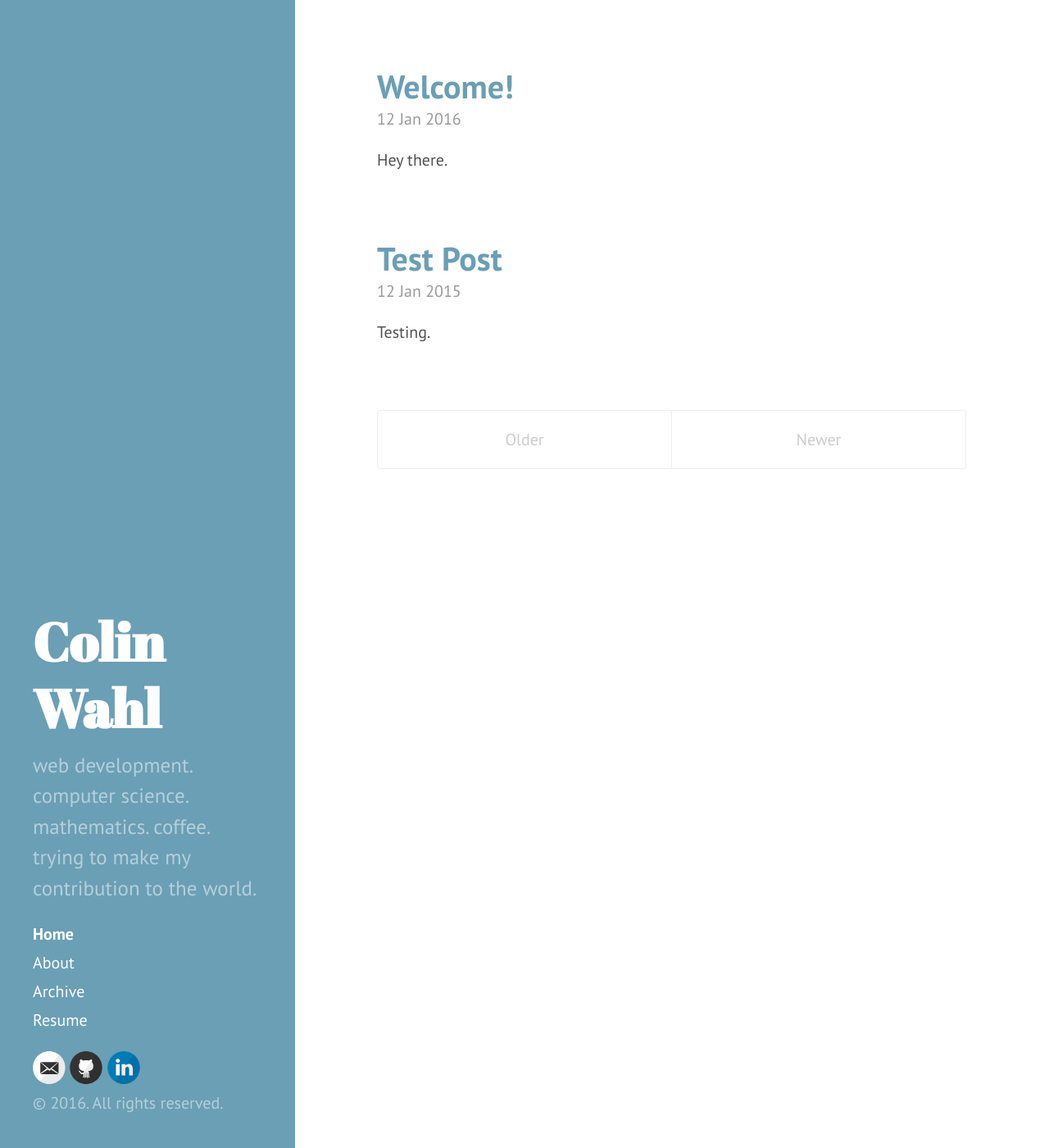
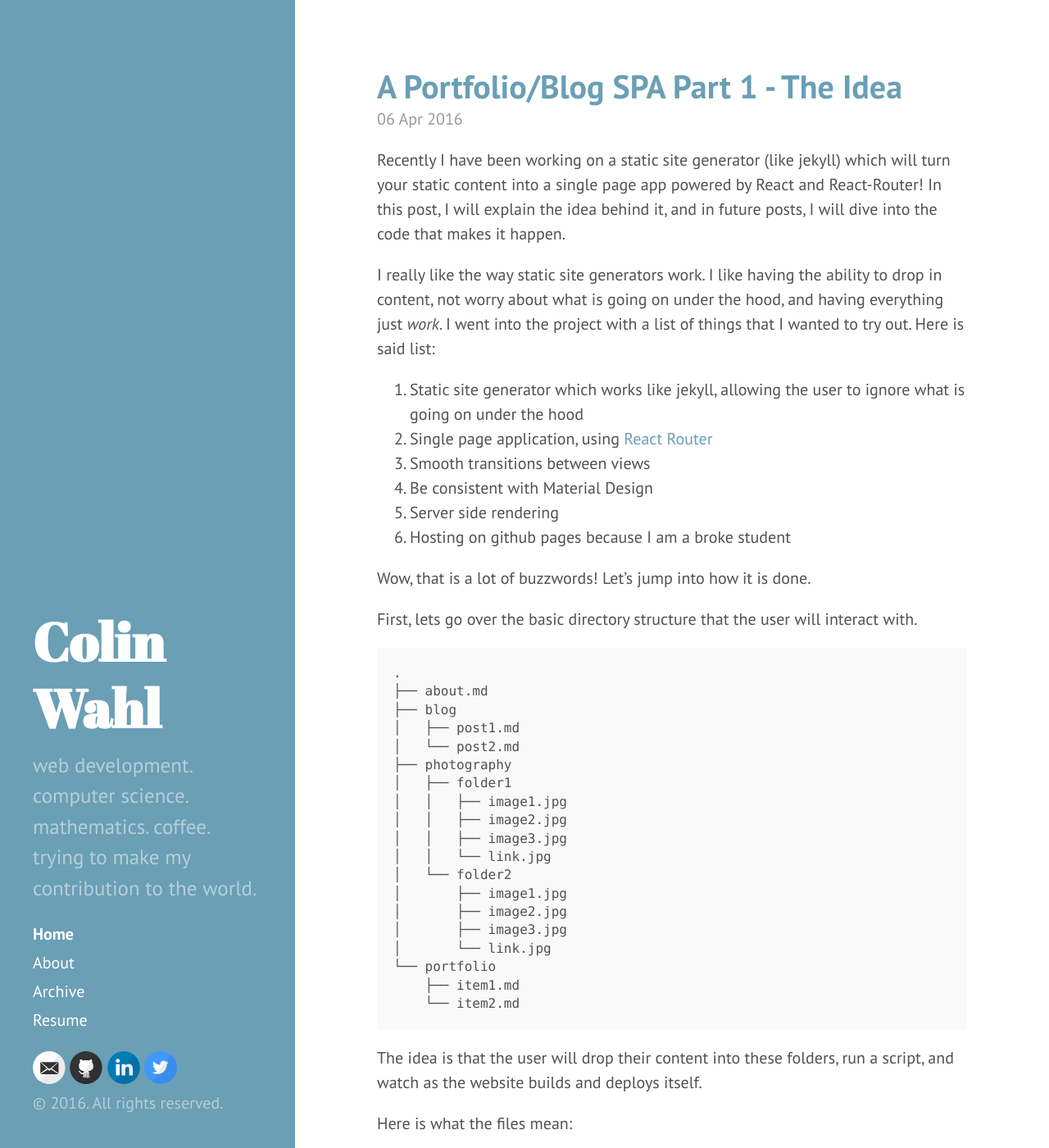
Before and after one commit to colinwahl/colinwahl.github.io, a Jekyll site: the page built from index.html, in a window 1280 px wide and 1400 px high. Shown: the whole window at 82% size. Built offline with Jekyll 4.4.1, drawn with Linux system fonts in a browser that asks for light colours; the list of posts is cut into pages by our own code; some of the changed text lies outside the part shown.

Commit message:
finished a post

````diff
--- a/_config.yml
+++ b/_config.yml
@@ -13,6 +13,9 @@ description:      'web development. computer science. mathematics. coffee. tryin
 url:              http://colinwahl.github.io
 baseurl:          /
 
+kramdown:
+  input: GFM
+
 footer-links:
   dribbble:
   email: colin.t.wahl@gmail.com
@@ -23,7 +26,7 @@ footer-links:
   linkedin: wahlcolin
   pinterest:
   rss: # just type anything here for a working RSS icon
-  twitter:
+  twitter: wahlcolin
   stackoverflow: # your stackoverflow profile, e.g. "users/50476/bart-kiers"
   youtube: # channel/<your_long_string> or user/<user-name>
   googleplus: # anything in your profile username that comes after plus.google.com/
--- a/_posts/2015-1-12-Test-Post.md
+++ /dev/null
@@ -1,6 +0,0 @@
----
-layout: page
-title: Test Post
----
-
-Testing.
--- a/_posts/2016-1-12-Welcome.md
+++ /dev/null
@@ -1,6 +0,0 @@
----
-layout: page
-title: Welcome!
----
-
-Hey there.
--- /dev/null
+++ b/_posts/2016-4-6-Static-Portfolio-Site-Generator-with-Javascript.md
@@ -0,0 +1,55 @@
+---
+layout: page
+title: A Portfolio/Blog SPA Part 1 - The Idea
+---
+
+Recently I have been working on a static site generator (like jekyll) which will turn your static content into a single page app powered by React and React-Router!  In this post, I will explain the idea behind it, and in future posts, I will dive into the code that makes it happen.
+
+I really like the way static site generators work.  I like having the ability to drop in content, not worry about what is going on under the hood, and having everything just _work_.  I went into the project with a list of things that I wanted to try out.  Here is said list:
+
+1. Static site generator which works like jekyll, allowing the user to ignore what is going on under the hood
+2. Single page application, using [React Router](https://github.com/reactjs/react-router)
+3. Smooth transitions between views
+4. Be consistent with Material Design
+5. Server side rendering
+6. Hosting on github pages because I am a broke student
+
+Wow, that is a lot of buzzwords! Let's jump into how it is done.
+
+First, lets go over the basic directory structure that the user will interact with.
+
+```
+.
+├── about.md
+├── blog
+│   ├── post1.md
+│   └── post2.md
+├── photography
+│   ├── folder1
+│   │   ├── image1.jpg
+│   │   ├── image2.jpg
+│   │   ├── image3.jpg
+│   │   └── link.jpg
+│   └── folder2
+│       ├── image1.jpg
+│       ├── image2.jpg
+│       ├── image3.jpg
+│       └── link.jpg
+└── portfolio
+    ├── item1.md
+    └── item2.md
+```
+
+The idea is that the user will drop their content into these folders, run a script, and watch as the website builds and deploys itself.
+
+Here is what the files mean:
+
+`about.md` represents the about page. Simple enough.
+
+Each post in the `blog` directory represents a blog post.  There will be a page that has an index of all of the blog posts, with links to each individual blog post, just like on my site.
+
+Within `photography`, you notice there are subdirectories.  These represent different groups of photos that should be displayed together.  The `link.jpg` is the link that will be displayed on the index page for the photography section.  It will have an overlay that shows the name of the folder.  Every image other than `link.jpg` will be in a gallery with a lightbox.
+
+Each item in `portfolio` will have the data that will be displayed in the portfolio section.
+
+This is obviously a rough sketch of what this project is going to look like.  In the next post, I will go into the meat of the static site generator: the scripts that parse the files.
````
